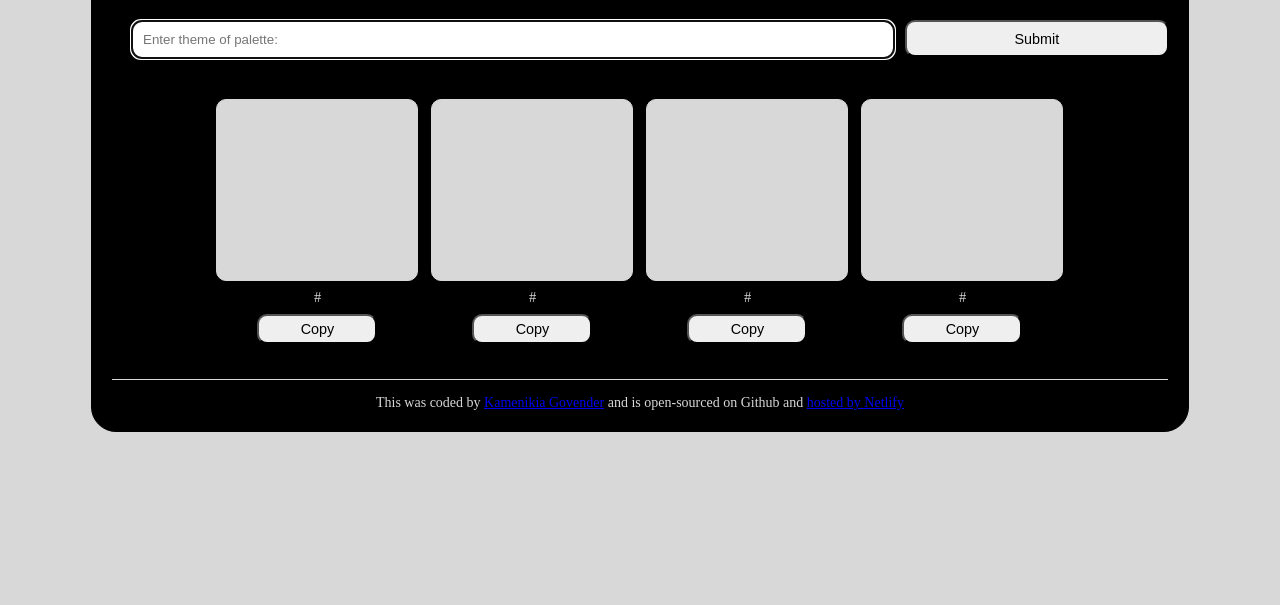
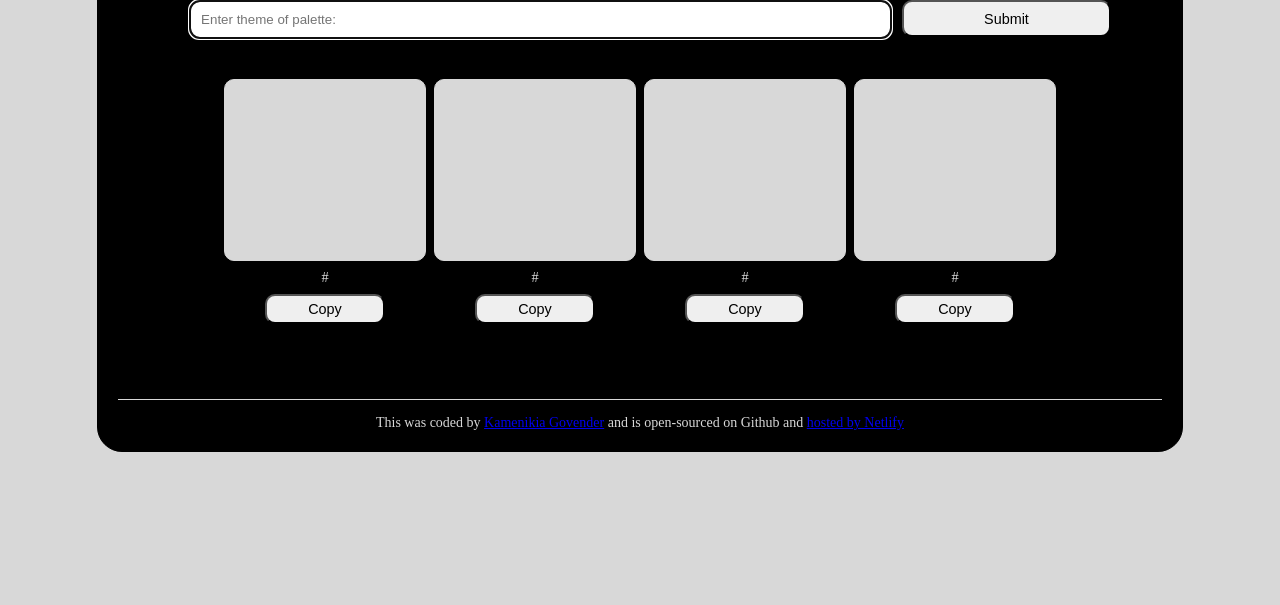
Before and after one commit to kontinew21/colour-palette-generator, a plain HTML site: page index.html in a window 1280 px wide. Shown: the part 246-851 px from the top of the page. Drawn offline with Linux system fonts and the light colour scheme.

Commit message:
Update style.css

```diff
--- a/src/style.css
+++ b/src/style.css
@@ -8,7 +8,7 @@ body {
 }
 
 .main_container {
-    width: 86%;
+    width: 85%;
     max-width: 1200px;
     margin: auto;
     border: 1px solid black;
@@ -38,8 +38,8 @@ form {
 }
 
 .theme {
-    width: 70%;
-    min-width: 150px;
+    width: 65%;
+    min-width: 120px;
     height: 35px;
     border-radius: 10px;
     padding: 0 10px;
@@ -47,8 +47,8 @@ form {
 }
 
 .submit {
-    width: 25%;
-    min-width:100px;
+    width: 20%;
+    min-width: 100px;
     height: 37px;
     border-radius: 10px;
     font-size: 0.9rem;
@@ -61,15 +61,15 @@ form {
     width: 100%;
     display: flex;
     flex-wrap: wrap;
-    gap: 15px;
+    gap: 10px;
     justify-content: center;
 }
 
 .colour_panel {
-    width: 23%;
-    min-width: 150px;
+    width: 20%;
+    min-width: 100px;
     max-width: 200px;
-    aspect-ratio: 1/1.3;
+    aspect-ratio: 1/1.5;
     display: flex;
     flex-direction: column;
     align-items:center;
@@ -89,7 +89,6 @@ form {
     text-align: center;
     margin: 8px 0;
     font-size: 0.9rem;
-
 }
 
 .copy-btn {
```
